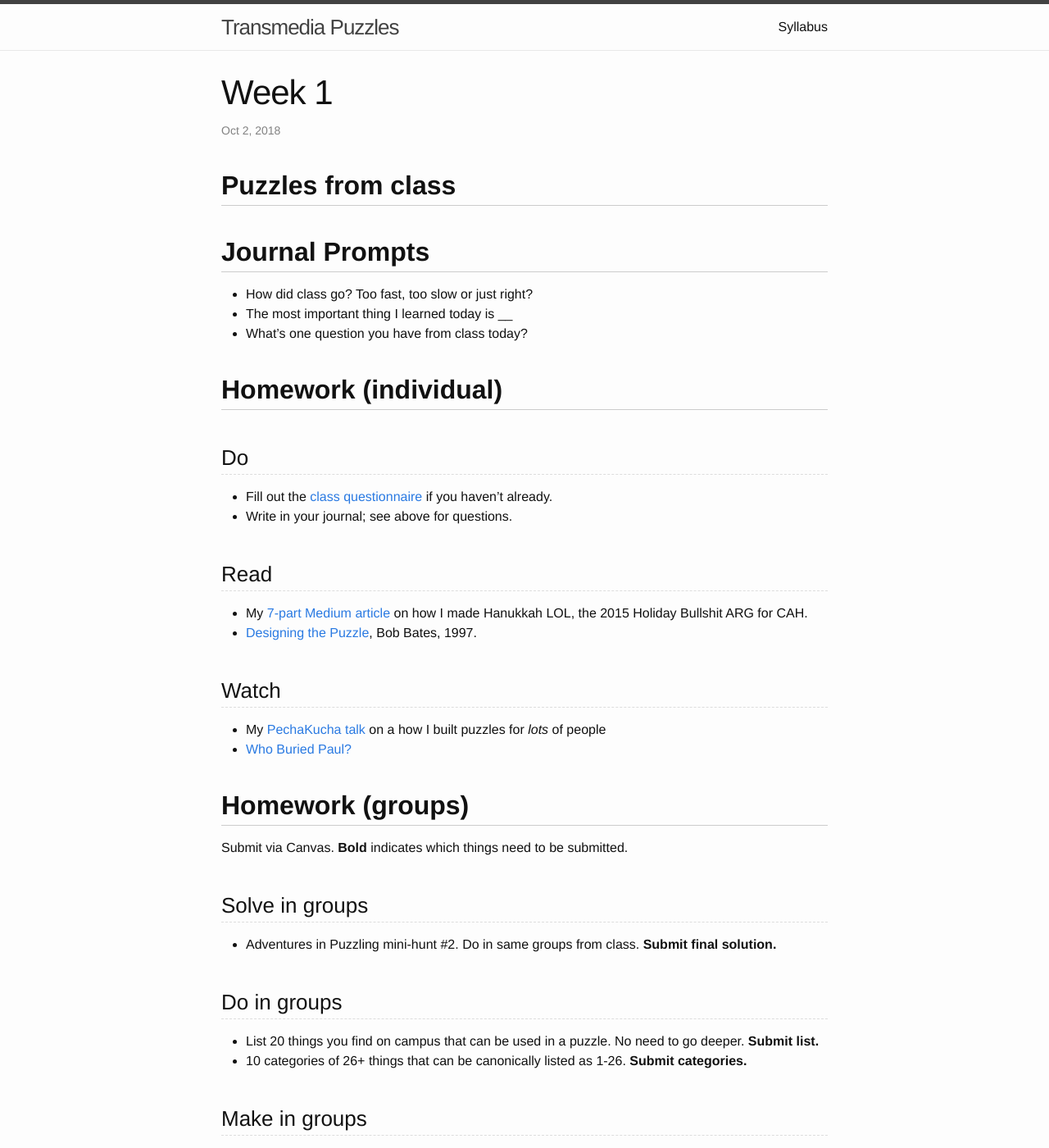
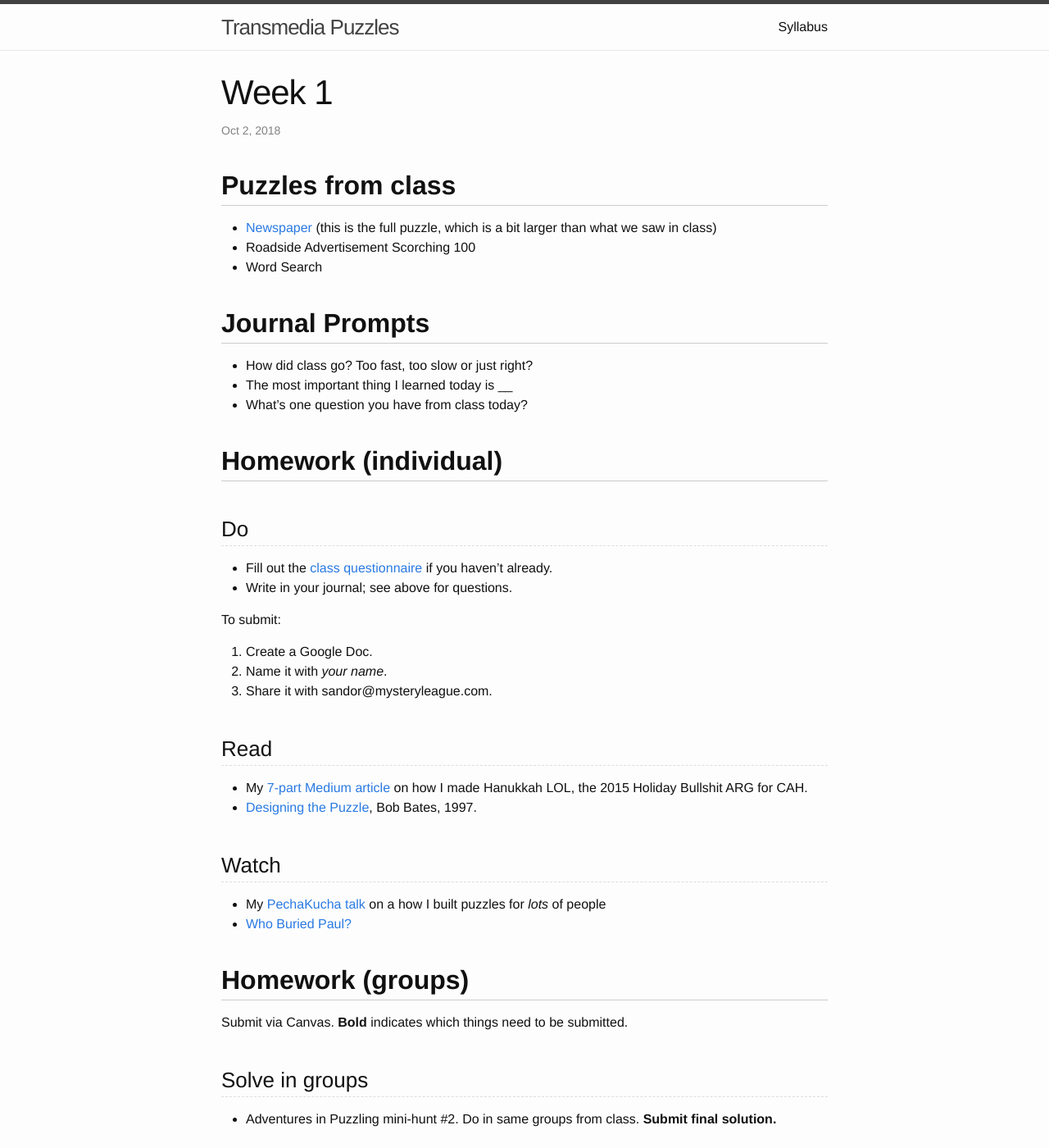
Before and after one commit to transmedia-puzzles/transmedia-puzzles.github.io, a Jekyll site: the page built from _posts/2018-10-01-1.md, in a window 1280 px wide and 1400 px high. Shown: the whole window at 82% size. Built offline with Jekyll 4.4.1, drawn with Linux system fonts in a browser that asks for light colours; some of the changed text lies outside the part shown.

Commit message:
Homework

```diff
--- a/_posts/2018-10-01-1.md
+++ b/_posts/2018-10-01-1.md
@@ -7,7 +7,9 @@ categories: class
 
 ## Puzzles from class
 
-<!-- * [Newspaper](/pdf/Newspaperfull.pdf) (this is the full puzzle, which is a bit larger than what we saw in class) -->
+* [Newspaper](/pdf/Newspaperfull.pdf) (this is the full puzzle, which is a bit larger than what we saw in class)
+* Roadside Advertisement Scorching 100
+* Word Search
 
 ## Journal Prompts
 
@@ -21,6 +23,12 @@ categories: class
 
 * Fill out the [class questionnaire](https://docs.google.com/forms/d/e/1FAIpQLSePufoFtlacyJ7v1AFpH8LcqUyrbs_uvigPMQdYUoEcr8LfjA/viewform?usp=sf_link) if you haven't already.
 * Write in your journal; see above for questions.
+
+To submit:
+
+1. Create a Google Doc.
+2. Name it with *your name*.
+3. Share it with sandor@mysteryleague.com.
 
 ### Read
 
@@ -48,3 +56,4 @@ Submit via Canvas. **Bold** indicates which things need to be submitted.
 ### Make in groups
 
 * Build a puzzle using indexing or mapping, along with one of your 1-26 lists. **Submit puzzle and solution.**
+* Make a puzzle in a word search. **Submit puzzle and solution.**
```
